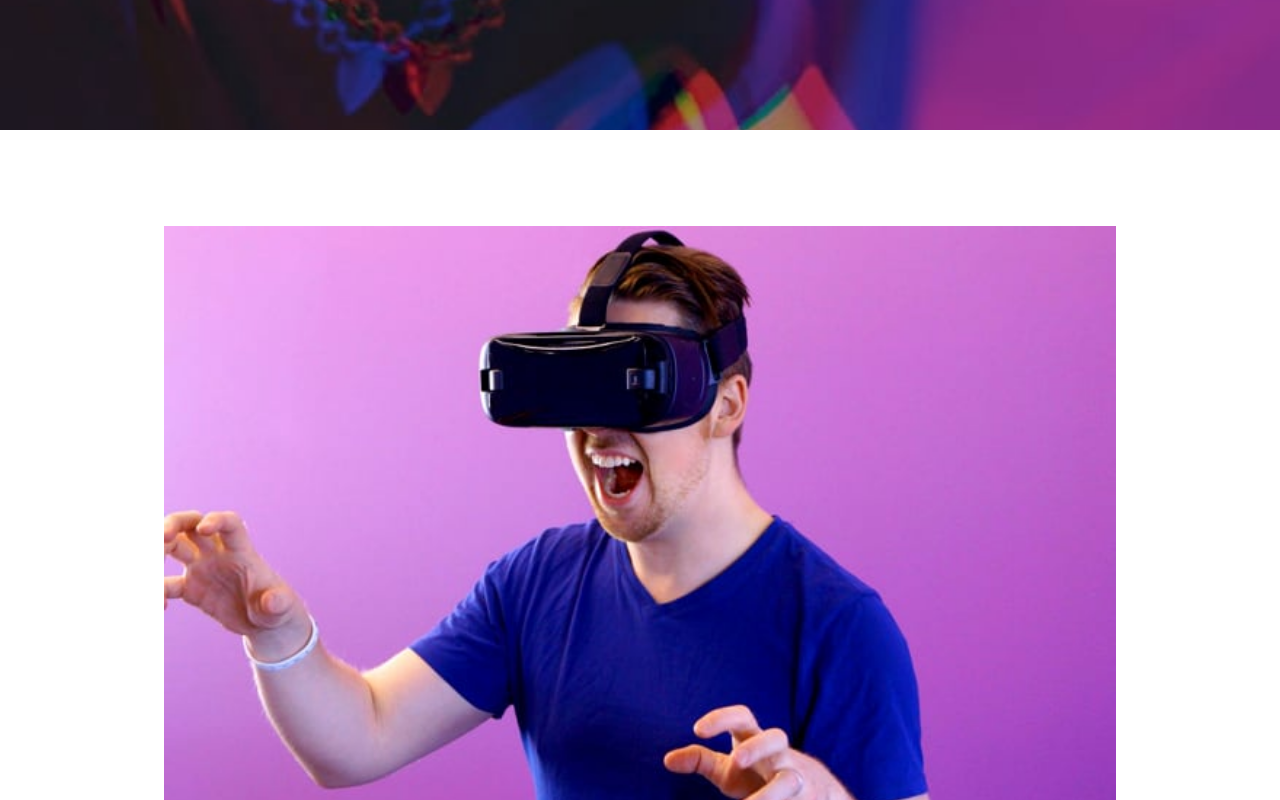
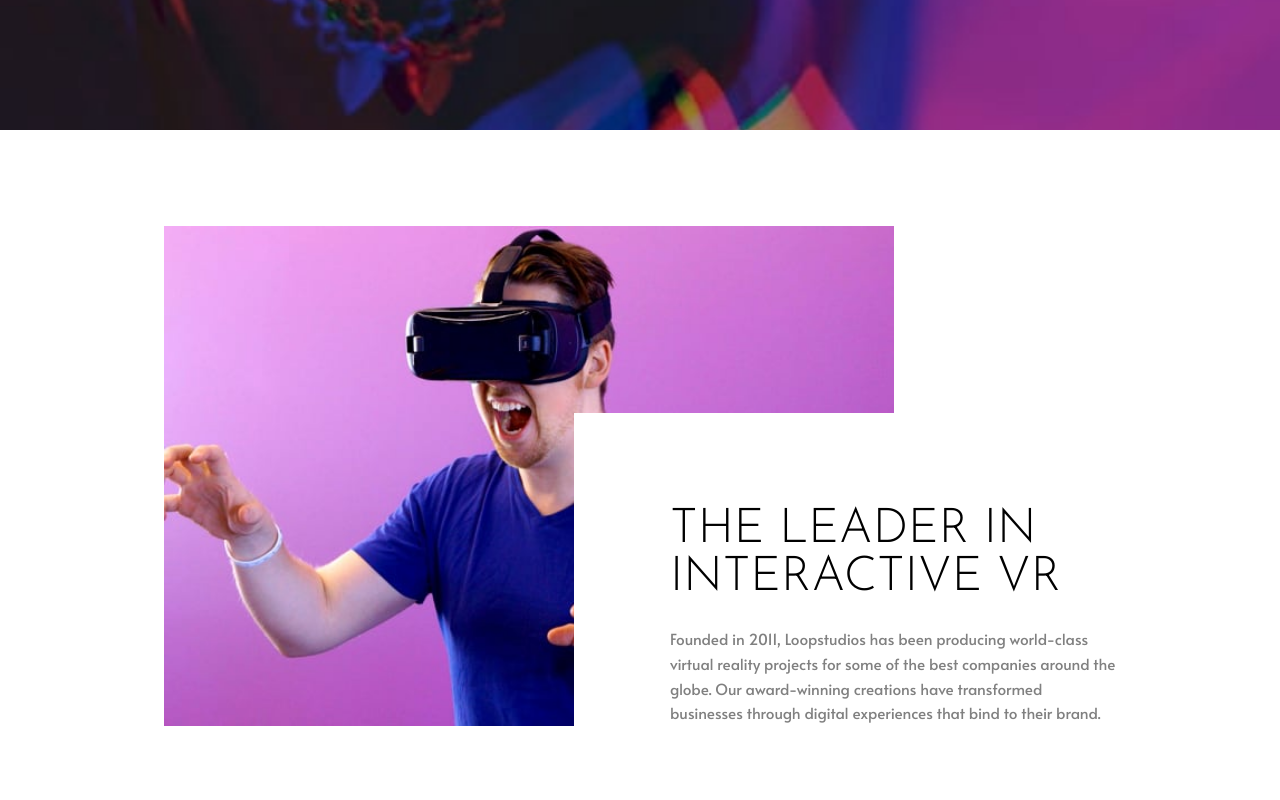
Before and after one commit to GracilianoOG/fem-loopstudios-landing-page, a React (Vite) app: page / in a window 1280 px wide. Shown: the part 520-1320 px from the top of the page. Built offline with nearby package versions, Linux system fonts and the light colour scheme.

Commit message:
Style interactive section for desktop screens

```diff
--- a/src/components/InteractiveSection/styles.ts
+++ b/src/components/InteractiveSection/styles.ts
@@ -6,17 +6,42 @@ export const InteractiveSectionStyled = styled.section`
   img {
     width: 100%;
   }
+
+  @media screen and (min-width: 992px) {
+    position: relative;
+
+    img {
+      max-width: 730px;
+      width: 100%;
+    }
+  }
 `;
 
 export const TextBoxStyled = styled.div`
   margin-top: 48px;
   text-align: center;
+
+  @media screen and (min-width: 992px) {
+    background-color: var(--color-white);
+    bottom: 0;
+    max-width: 542px;
+    margin: 0;
+    position: absolute;
+    padding: 93px 0 0 96px;
+    right: var(--page-gutter);
+    text-align: left;
+  }
 `;
 
 export const MainHeadingStyled = styled.h2`
   text-align: center;
   font-size: 32px;
   line-height: 1;
+
+  @media screen and (min-width: 992px) {
+    font-size: 48px;
+    text-align: left;
+  }
 `;
 
 export const StudioDescriptionStyled = styled.p`
@@ -26,4 +51,9 @@ export const StudioDescriptionStyled = styled.p`
   line-height: 1.62;
   margin-top: 16px;
   padding: 0 16px;
+
+  @media screen and (min-width: 992px) {
+    margin-top: 25px;
+    padding: 0;
+  }
 `;
```
